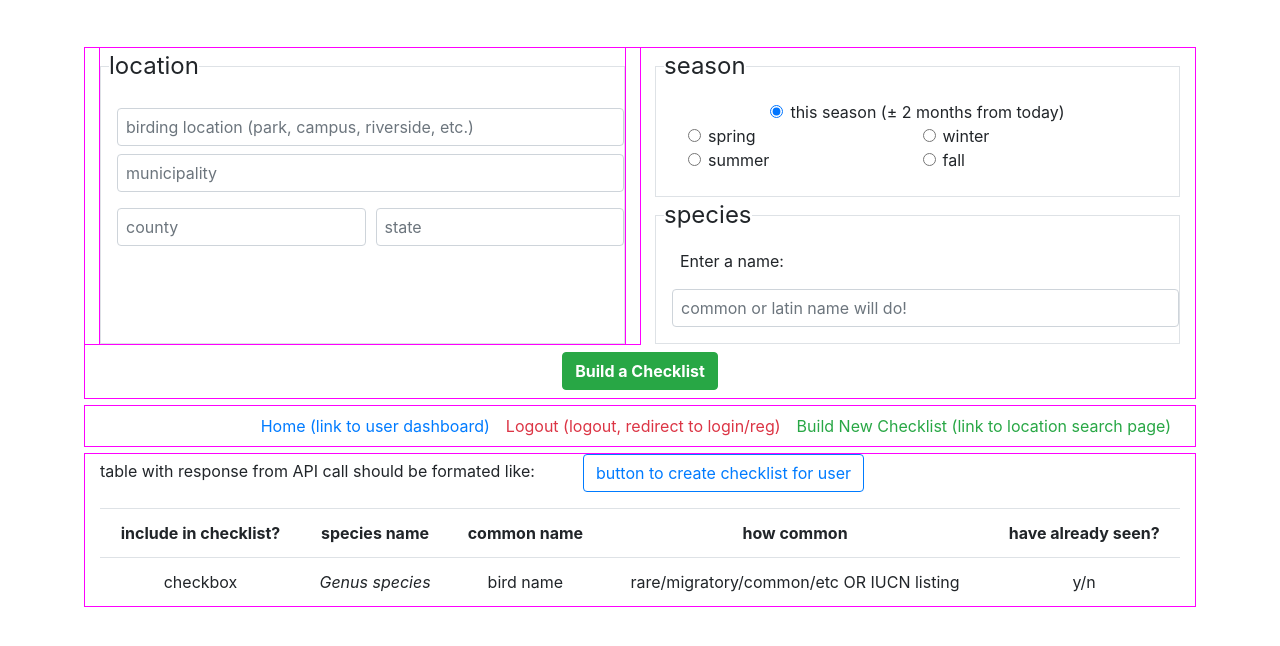
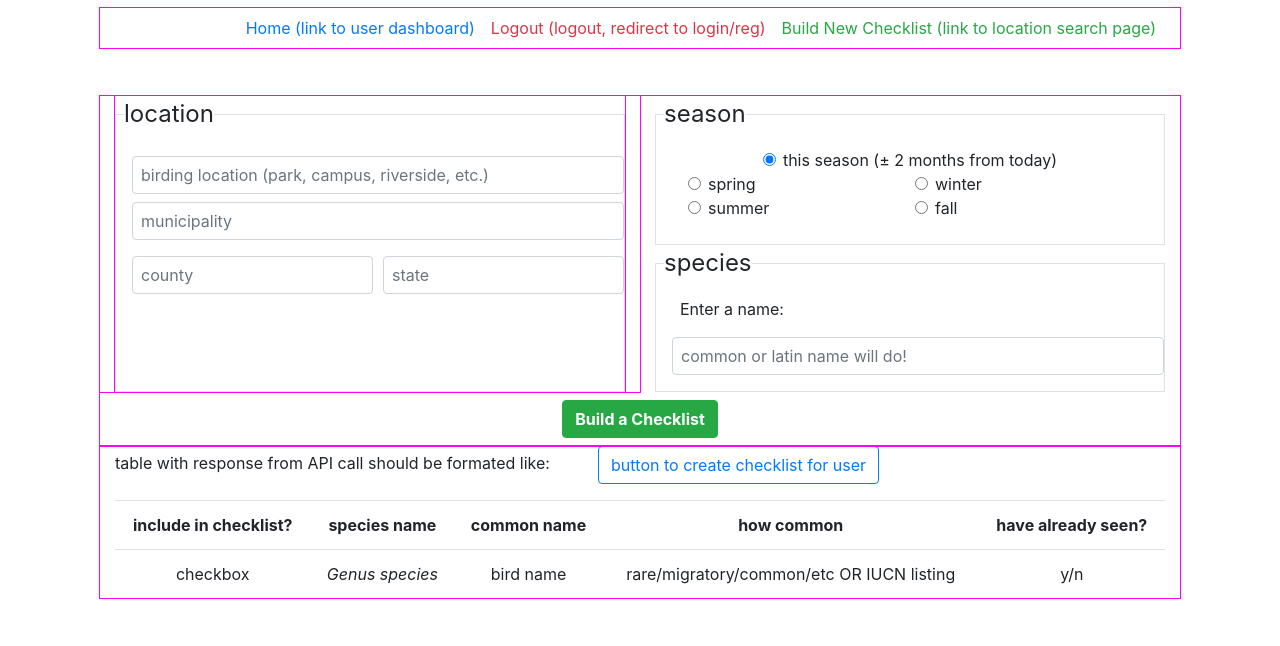
Before and after one commit to a-kuhn/encounter, a React (Create React App) app in the folder client/: page / in a window 1280 px wide. Shown: the top 646 px of the page. Built offline with nearby package versions, Linux system fonts and the light colour scheme.

Commit message:
refactor to add in routing

```diff
--- a/client/src/App.js
+++ b/client/src/App.js
@@ -1,18 +1,17 @@
 import React from "react";
 import 'bootstrap/dist/css/bootstrap.min.css';
 import "./App.css";
+import {Link, Redirect, Router} from "@reach/router";
 
-import BirdAPITest from './components/BirdAPITest';
-import Nav from './components/Nav';
-import SearchForm from './components/SearchForm';
+import NewChecklist from './Views/NewChecklist';
 
 function App() {
   return (
     <div className="container justify-content-center">
-      <SearchForm/>
 
-      <Nav/>
-      <BirdAPITest/>
+      <Router>
+        <NewChecklist path="/" />
+      </Router>
     </div>
   );
 }
--- /dev/null
+++ b/client/src/Views/NewChecklist.jsx
@@ -0,0 +1,17 @@
+import React, { useState } from "react";
+
+import BirdAPITest from '../components/BirdAPITest';
+import Nav from '../components/Nav';
+import SearchForm from '../components/SearchForm';
+
+function NewChecklist() {
+    return (
+      <div className="container justify-content-center">
+        <Nav/>
+        <SearchForm/>
+        <BirdAPITest/>
+      </div>
+    );
+  }
+
+  export default NewChecklist;
```
